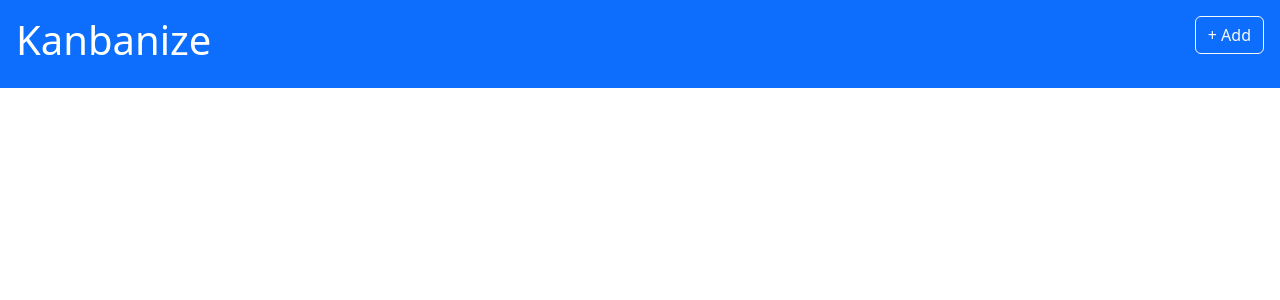
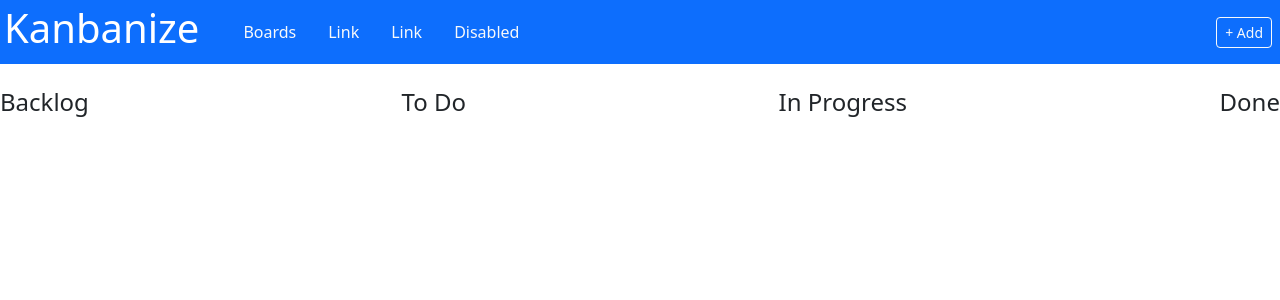
Before and after one commit to mohamad-jamil/kanbanize, a React (Vite) app: page / in a window 1280 px wide. Shown: the top 300 px of the page. Built offline with nearby package versions, Linux system fonts and the light colour scheme.

Commit message:
Add Column component and change styling

```diff
--- a/src/App.tsx
+++ b/src/App.tsx
@@ -1,5 +1,7 @@
 import Header from "./components/Header";
 import Card from "./components/Card";
+import Column from "./components/Column";
+
 import { useState } from "react";
 
 interface CardProps {
@@ -10,12 +12,28 @@
 }
 
 function App() {
+  const [columns, setColumns] = useState([
+    "Backlog",
+    "To Do",
+    "In Progress",
+    "Done",
+  ]);
   const [cards, setCards] = useState<CardProps[]>([]);
 
   return (
     <>
       <Header cards={cards} setCards={setCards}></Header>
-      <Card cards={cards}></Card>
+      <div className="d-flex justify-content-between pt-4">
+        {columns.map((columnTitle, index) => (
+          <div>
+            <Column
+              key={index}
+              cards={cards}
+              columnTitle={columnTitle}
+            ></Column>
+          </div>
+        ))}
+      </div>
     </>
   );
 }
--- a/src/components/Button.tsx
+++ b/src/components/Button.tsx
@@ -11,7 +11,7 @@
     <>
       <button
         type="button"
-        className="btn btn-outline-light position-absolute top-0 end-0 mt-3 me-3"
+        className="btn btn-outline-light btn-sm position-absolute end-0 me-2"
         onClick={handleButtonClick}
       >
         {children}
--- a/src/components/Card.tsx
+++ b/src/components/Card.tsx
@@ -1,37 +1,38 @@
 import React from "react";
 
-interface CardProps {
+interface Props {
   title: string;
   text: string;
   header: string;
-  buttonLink?: string;
 }
 
-interface Props {
-  cards: CardProps[];
-}
-
-function Card({ cards }: Props) {
+function Card({ title, text, header }: Props) {
   let link: string | undefined = undefined;
 
   return (
     <div className="container p-4">
-      {cards.map((item, index) => (
-        <div
-          key={index}
-          className="card text-bg-dark mb-3"
-          style={{ width: "18rem" }}
+      <div className="card text-bg-dark mb-3" style={{ width: "18rem" }}>
+        <div className="card-header d-flex justify-content-between align-items-center">
+          {header}
+          <svg
+            xmlns="http://www.w3.org/2000/svg"
+            width="16"
+            height="16"
+            fill="currentColor"
+            className="bi bi-grip-horizontal"
+            viewBox="0 0 16 16"
           >
-          <div className="card-header">{item.header}</div>
+            <path d="M2 8a1 1 0 1 1 0 2 1 1 0 0 1 0-2m0-3a1 1 0 1 1 0 2 1 1 0 0 1 0-2m3 3a1 1 0 1 1 0 2 1 1 0 0 1 0-2m0-3a1 1 0 1 1 0 2 1 1 0 0 1 0-2m3 3a1 1 0 1 1 0 2 1 1 0 0 1 0-2m0-3a1 1 0 1 1 0 2 1 1 0 0 1 0-2m3 3a1 1 0 1 1 0 2 1 1 0 0 1 0-2m0-3a1 1 0 1 1 0 2 1 1 0 0 1 0-2m3 3a1 1 0 1 1 0 2 1 1 0 0 1 0-2m0-3a1 1 0 1 1 0 2 1 1 0 0 1 0-2" />
+          </svg>
+        </div>
         <div className="card-body">
-            <h5 className="card-title">{item.title}</h5>
-            <p className="card-text">{item.text}</p>
+          <h5 className="card-title">{title}</h5>
+          <p className="card-text">{text}</p>
           <a href={link} className="btn btn-primary">
             Edit
           </a>
         </div>
       </div>
-      ))}
     </div>
   );
 }
--- /dev/null
+++ b/src/components/Column.tsx
@@ -0,0 +1,31 @@
+import React from "react";
+import Card from "./Card";
+
+interface Props {
+  cards: { title: string; text: string; header: string }[];
+  columnTitle: string;
+}
+
+function Column({ cards, columnTitle }: Props) {
+  return (
+    <>
+      <h4>{columnTitle}</h4>
+      <ul className="list-group list-group-flush w-25 d-flex align-items-center">
+        <div>
+          {cards.map((item, index) => (
+            <li className="list-group-item">
+              <Card
+                key={index}
+                title={item.title}
+                text={item.text}
+                header={item.header}
+              ></Card>
+            </li>
+          ))}
+        </div>
+      </ul>
+    </>
+  );
+}
+
+export default Column;
--- a/src/components/Header.tsx
+++ b/src/components/Header.tsx
@@ -22,8 +22,35 @@
   const closeModal = () => setShowModal(false);
 
   return (
-    <div className="text-bg-primary p-3">
-      <h1>{headerText}</h1> <Button handleButtonClick={openModal}>+ Add</Button>{" "}
+    <div className="text-bg-primary d-flex align-items-center">
+      <h1 className="p-1">{headerText}</h1>{" "}
+      <ul className="nav nav-underline ms-4">
+        <li className="nav-item">
+          <a
+            className="nav-link active text-light"
+            aria-current="page"
+            href="#"
+          >
+            Boards
+          </a>
+        </li>
+        <li className="nav-item">
+          <a className="nav-link text-light" href="#">
+            Link
+          </a>
+        </li>
+        <li className="nav-item">
+          <a className="nav-link text-light" href="#">
+            Link
+          </a>
+        </li>
+        <li className="nav-item">
+          <a className="nav-link  text-light" aria-disabled="true">
+            Disabled
+          </a>
+        </li>
+      </ul>{" "}
+      <Button handleButtonClick={openModal}>+ Add</Button>{" "}
       {showModal && (
         <AddCardModal
           cards={cards}
```
Lines whose indentation alone changed are shown as unchanged.
